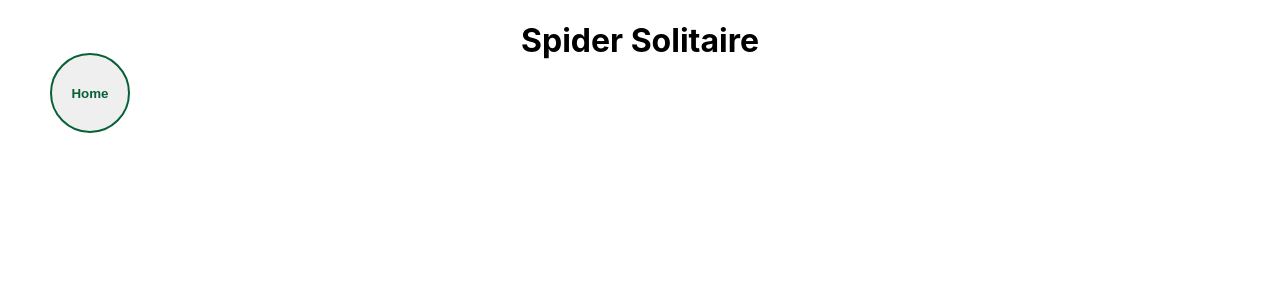
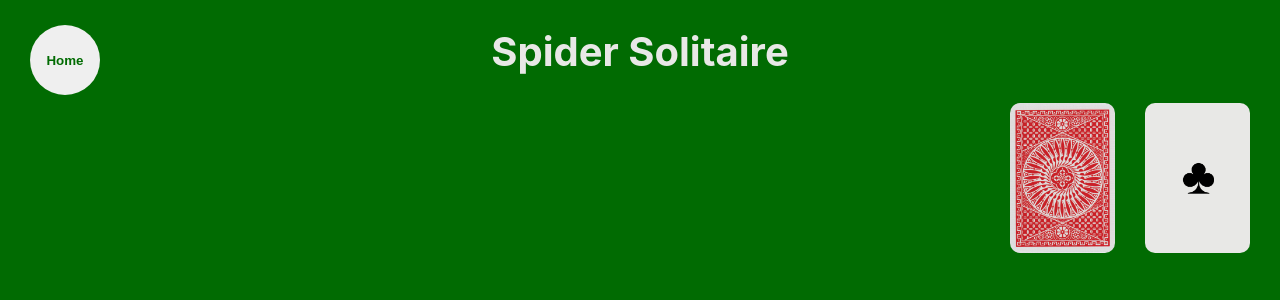
Before and after one commit to gizayeroglu/Trendyol-Bootcamp-Final-Project, a React (Create React App) app in the folder spider-solitaire/: page /play in a window 1280 px wide. Shown: the top 300 px of the page. Built offline with nearby package versions, Linux system fonts and the light colour scheme.

Commit message:
card holder component added

```diff
--- a/spider-solitaire/src/App.css
+++ /dev/null
@@ -1,3 +0,0 @@
-.App {
-  text-align: center;
-}
--- a/spider-solitaire/src/App.js
+++ b/spider-solitaire/src/App.js
@@ -1,4 +1,3 @@
-import './App.css';
 import { BrowserRouter as Router, Route, Switch } from 'react-router-dom';
 import HomePage from './pages/HomePage/HomePage';
 import GamePage from './pages/GamePage/GamePage';
--- a/spider-solitaire/src/components/Card/Card.css
+++ b/spider-solitaire/src/components/Card/Card.css
@@ -0,0 +1,33 @@
+:root {
+    --white:#E8E8E6;
+}
+
+.card-back {
+    background: url("../../assets/card_back.png");
+    height: 150px;
+    width: 105px;
+    border-radius: 10px;
+    border: none;
+    background-size: cover;
+    background-repeat: no-repeat;
+    background-position: center center;
+    float: right;
+    margin-right: 30px;
+    cursor: pointer;
+}
+
+.card-front {
+    height: 150px;
+    width: 105px;
+    border-radius: 10px;
+    border: none;
+    background-color: var(--white);
+    float: right;
+    margin-right: 30px;
+    cursor:pointer;
+    background: url('../../assets/club.png') var(--white);
+    color: black;
+    background-repeat: no-repeat;
+    background-position: center;
+    background-size: 30%;
+}
--- a/spider-solitaire/src/components/Card/Card.js
+++ b/spider-solitaire/src/components/Card/Card.js
@@ -0,0 +1,13 @@
+import './Card.css';
+import React from 'react';
+
+function Card(){
+    return(
+    <>
+        <div className='card-front'></div>
+        <div className='card-back'></div>
+    </>
+    )
+}
+
+export default Card;
--- /dev/null
+++ b/spider-solitaire/src/components/CardHolder/CardHolder.js
@@ -0,0 +1,10 @@
+import React from 'react';
+import Card from '../Card/Card';
+
+function CardHolder(){
+    return(
+        <Card />
+    )
+}
+
+export default CardHolder;
--- a/spider-solitaire/src/components/GoBack/GoBack.css
+++ b/spider-solitaire/src/components/GoBack/GoBack.css
@@ -1,16 +1,19 @@
 :root {
-    --green:#076036;
+    --green:#016B02;
+    --white:#E8E8E6;
 }
 .go-back-button {
-    width: 80px;
-    height: 80px;
+    width: 70px;
+    height: 70px;
     border-radius: 50px;
-    border: 2px solid var(--green);
+    border: none;
+    outline: none;
     cursor: pointer;
-    margin-top: -50px;
-    margin-left: 50px;
     color:var(--green);
     font-weight: 700;
+    top: 25px;
+    left: 30px;
+    position: absolute;
 }
 .go-back-button:hover {
     box-shadow: 0 5px 10px 5px rgba(0, 0, 0, 0.5);
--- a/spider-solitaire/src/components/Header/Header.css
+++ b/spider-solitaire/src/components/Header/Header.css
@@ -1,4 +1,11 @@
+:root {
+    --green:#076036;
+    --white:#E8E8E6;
+}
+
 .header{
-    color:black;
+    color:var(--white);
     text-align: center;
+    font-weight: 700;
+    font-size: 40px;
 }
--- a/spider-solitaire/src/index.css
+++ b/spider-solitaire/src/index.css
@@ -1,5 +1,7 @@
 body {
   margin: 0;
+  padding:0;
+  background-color: #016B02;
   font-family: -apple-system, BlinkMacSystemFont, 'Segoe UI', 'Roboto', 'Oxygen',
     'Ubuntu', 'Cantarell', 'Fira Sans', 'Droid Sans', 'Helvetica Neue',
     sans-serif;
--- a/spider-solitaire/src/pages/GamePage/GamePage.js
+++ b/spider-solitaire/src/pages/GamePage/GamePage.js
@@ -1,11 +1,14 @@
+import './GamePage.css';
 import Header from '../../components/Header/Header';
 import GoBack from '../../components/GoBack/GoBack';
+import CardHolder from '../../components/CardHolder/CardHolder';
 
 function GamePage(){
     return(
     <>
         <Header />
         <GoBack />
+        <CardHolder />
     </>
     );
 }
--- a/spider-solitaire/src/pages/HomePage/HomePage.css
+++ b/spider-solitaire/src/pages/HomePage/HomePage.css
@@ -1,14 +1,16 @@
 :root {
-    --green:#076036;
+    --green:#016B02;
+    --white:#E8E8E6;
 }
 .play-game-card {
    width: 350px;
    margin: auto;
-   margin-top: 100px;
    border-radius: 20px;
    overflow: hidden;
    cursor: pointer;
    box-shadow: 0 5px 10px 5px rgba(0, 0, 0, 0.5);
+   margin-top:80px;
+   background-color: var(--white);
 }
 .play-game-card:hover {
    box-shadow: 0 5px 10px 7px rgba(0, 0, 0, 0.6);
--- a/spider-solitaire/src/pages/HomePage/HomePage.js
+++ b/spider-solitaire/src/pages/HomePage/HomePage.js
@@ -1,7 +1,7 @@
 import { useHistory } from 'react-router-dom';
 
 import Header from '../../components/Header/Header';
-import spiderSolitaire from '../../assets/spidersolitare.jpg';
+import spiderSolitaire from '../../assets/spiderSolitaire.jpg';
 import '../HomePage/HomePage.css';
 
 function HomePage(){
```
Also changed, not shown: spider-solitaire/src/assets/solitaire.jpg (renamed from spider-solitaire/src/assets/spidersolitare.jpg), spider-solitaire/src/assets/spiderSolitaire.jpg (added), spider-solitaire/src/components/CardHolder/CardHolder.css (added).
